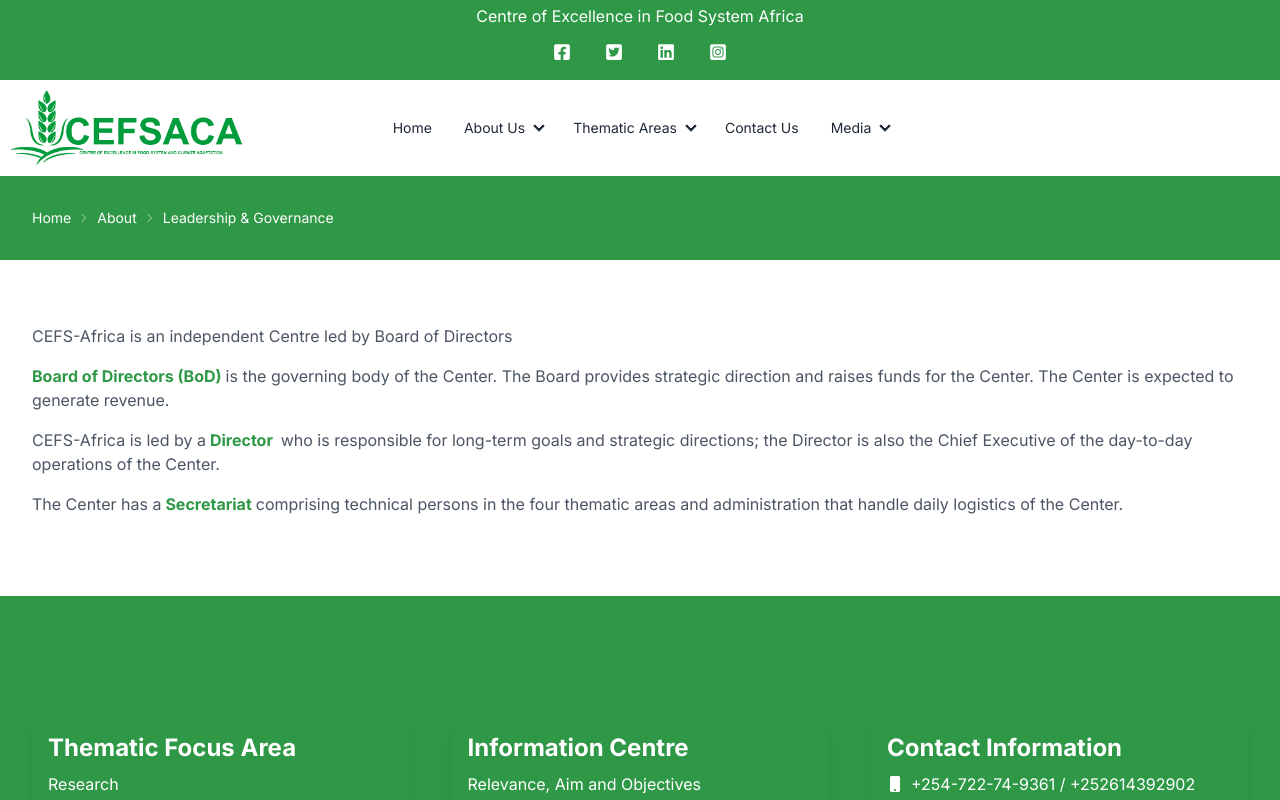
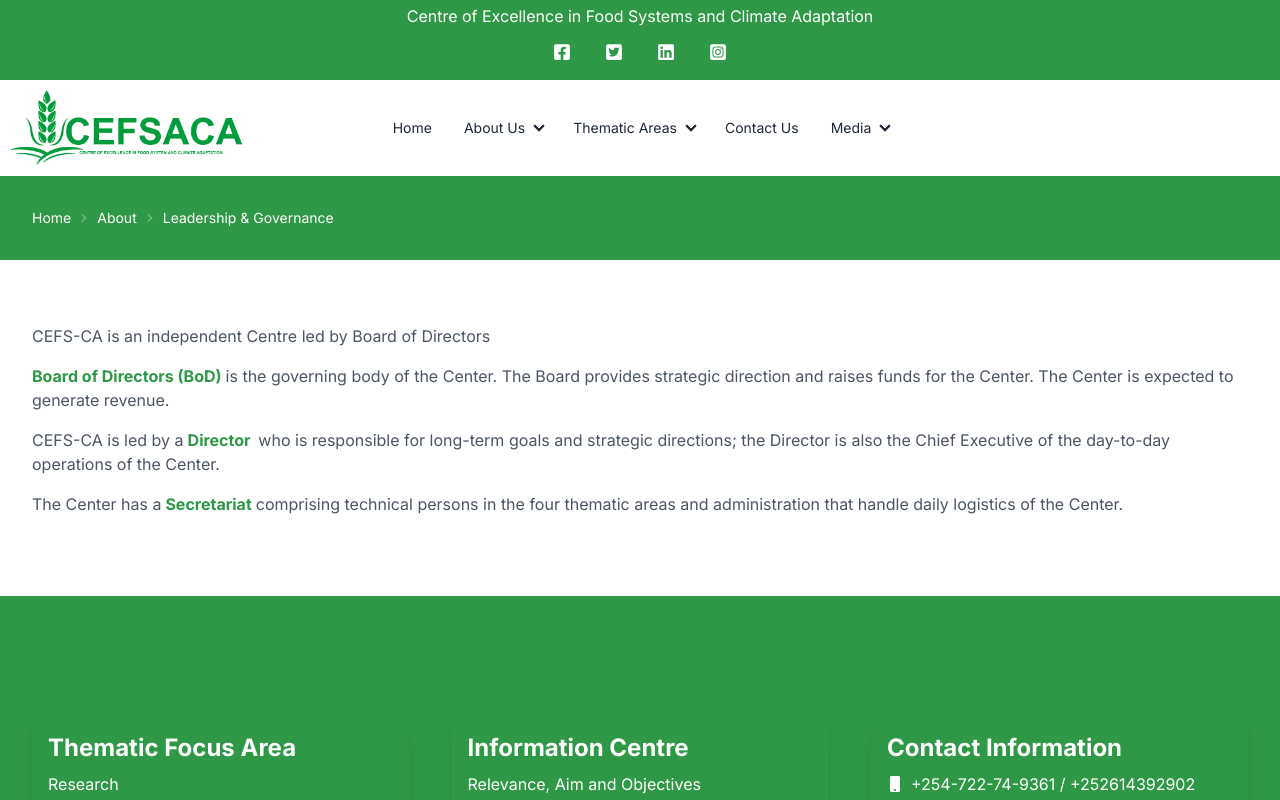
Before and after one commit to ahmedibra28/cefs-africa, a Next.js app: page /about/leadership-governance in a window 1280 px wide. Shown: the top 800 px of the page. Built offline with nearby package versions, Linux system fonts and the light colour scheme.

Commit message:
refactor: update website name

```diff
--- a/app/about/aims-objectives/page.tsx
+++ b/app/about/aims-objectives/page.tsx
@@ -27,8 +27,8 @@ export default function Page() {
               with few exceptional cases in some universities.
             </p>
             <p>
-              Therefore, the CEFS-Africa in Food Systems which is the first of
-              its kind in Somalia and in the Africa that serves research,
+              Therefore, the CEFS-CA in Food Systems which is the first of its
+              kind in Somalia and in the Africa that serves research,
               innovation, teaching, and capacity development Center where
               innovation and information on climate change and adaptation, food
               system, and nutrition will be nurtured for decision support.
--- a/app/about/leadership-governance/page.tsx
+++ b/app/about/leadership-governance/page.tsx
@@ -6,9 +6,7 @@ export default function Page() {
       <div className='flex flex-col md:flex-row-reverse justify-between items-center gap-10'>
         <div className='w-full'>
           <div className='mb-4 text-gray-600 space-y-4'>
-            <p>
-              CEFS-Africa is an independent Centre led by Board of Directors
-            </p>
+            <p>CEFS-CA is an independent Centre led by Board of Directors</p>
             <p>
               <span className='font-bold text-primary me-1'>
                 Board of Directors (BoD)
@@ -18,7 +16,7 @@ export default function Page() {
               to generate revenue.
             </p>
             <p>
-              CEFS-Africa is led by a
+              CEFS-CA is led by a
               <span className='font-bold text-primary mx-1'>Director </span> who
               is responsible for long-term goals and strategic directions; the
               Director is also the Chief Executive of the day-to-day operations
--- a/app/layout.tsx
+++ b/app/layout.tsx
@@ -11,7 +11,7 @@ const inter = Inter({ subsets: ['latin'] })
 
 export const metadata: Metadata = {
   title: 'CEFS Africa',
-  description: 'Centre of Excellence in Food System Africa',
+  description: 'Centre of Excellence in Food Systems and Climate Adaptation',
 }
 
 export default function RootLayout({
--- a/components/Navigation.tsx
+++ b/components/Navigation.tsx
@@ -52,7 +52,7 @@ export default function Navigation() {
   return (
     <Fragment>
       <div className='bg-primary text-white text-center p-1'>
-        <h3>Centre of Excellence in Food System Africa</h3>
+        <h3>Centre of Excellence in Food Systems and Climate Adaptation</h3>
         <div>
           <a
             href='https://facebook.com'
--- a/components/WhoVisMis.tsx
+++ b/components/WhoVisMis.tsx
@@ -42,7 +42,7 @@ export default function WhoVisMis() {
             <p className='text-gray-600'>
               To contribute to ending drought emergencies, economic development,
               poverty alleviation, and sustainable productive sector through
-              knowledge and capacity development, CEFS-Africa actions will
+              knowledge and capacity development, CEFS-CA actions will
               appropriately inform decision-making.
             </p>
           </div>
```
Also changed, not shown: 1 other file (tests, documents, lock files or other folders).
